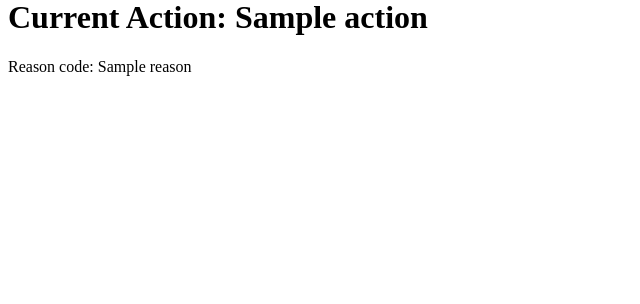
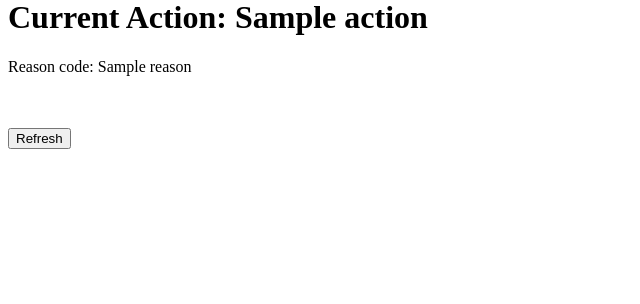
Before and after one commit to d4daveshep/fermenter-temp-controller, a FastAPI app: template web/templates/root.html in a window 1280 px wide. Shown: the part 394-698 px from the top of the page, without its empty margins (0-640 px from the left). Run offline with FastAPI, Linux system fonts and the light colour scheme; the template is opened without the code that fills it: most values are stand-ins (such as "Sample title", 1, 10 or a date in 2020); parts of the project's set-up code (start-up, migrations or seed data) failed here and were passed over.

Commit message:
added button to refresh home page

```diff
--- a/web/templates/root.html
+++ b/web/templates/root.html
@@ -22,5 +22,7 @@
 
     <h1>Current Action: {{ action }}</h1>
     <p>Reason code: {{ reason }}</p>
+    <br><br>
+    <button onClick="window.location.reload();">Refresh</button>
 </body>
 </html>
```
